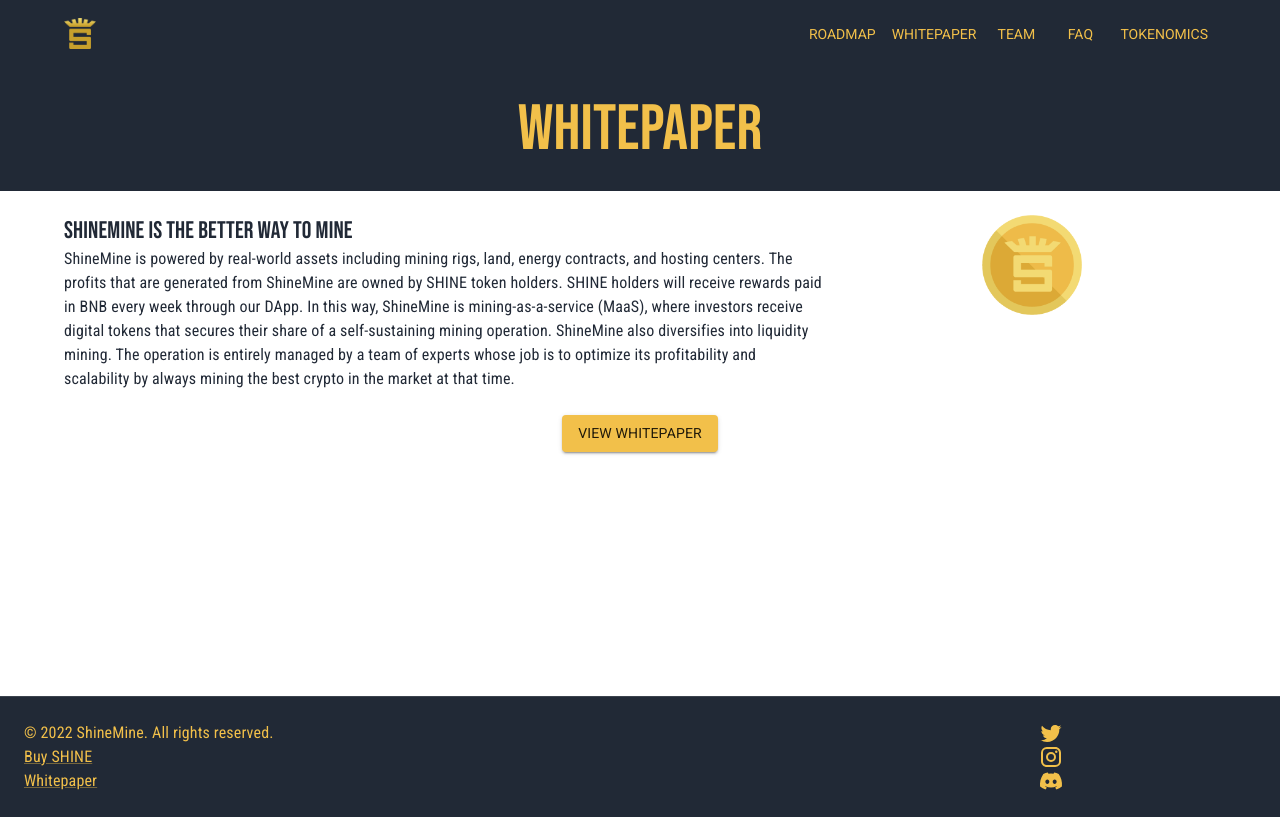
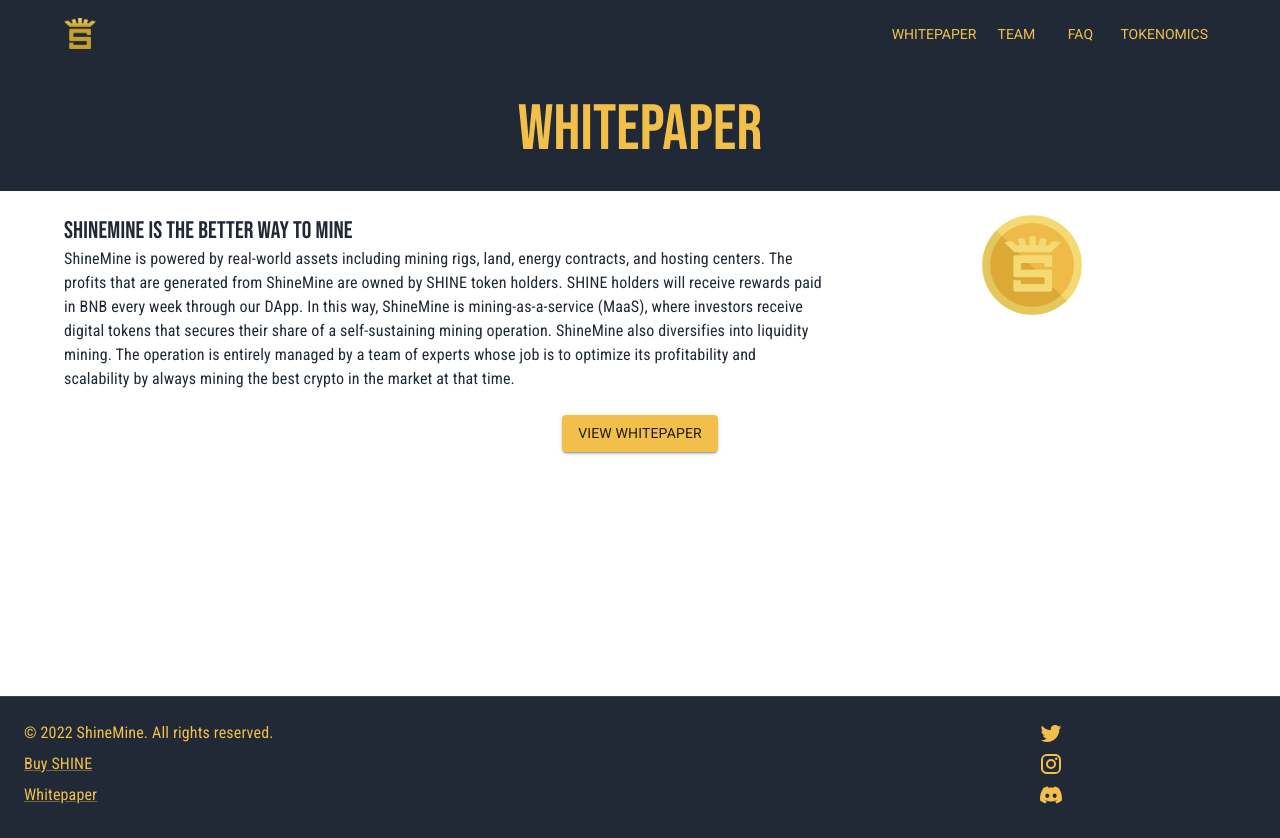
Before and after one commit to Joshuatanderson/shine-site-0, a Next.js app: page /whitepaper in a window 1280 px wide. Before the commit the page ends 817 px from the top, so only its background shows below. Built offline with nearby package versions, Linux system fonts and the light colour scheme.

Commit message:
feat: make footer links live

```diff
--- a/components/Footer.tsx
+++ b/components/Footer.tsx
@@ -64,20 +64,26 @@ const Footer = () => {
                                 justifyContent="center"
                                 alignContent="center"
                             >
-                                <Twitter
+                                <Link
+                                    target="_blank"
                                     href="https://twitter.com/ShineMine_io"
-                                    target="_blank"
-                                />
-                                <Instagram
+                                >
+                                    <Twitter />
+                                </Link>
+                                <Link
                                     target="_blank"
                                     href="https://www.instagram.com/shinemine.io/"
-                                />
-                                <SvgIcon
+                                >
+                                    <Instagram />
+                                </Link>
+                                <Link
                                     target="_blank"
                                     href="https://discord.gg/exsBtmkpxh"
                                 >
-                                    <FaDiscord />
-                                </SvgIcon>
+                                    <SvgIcon>
+                                        <FaDiscord />
+                                    </SvgIcon>
+                                </Link>
                             </Grid>
                         </Grid>
                     </Box>
--- a/components/Header.tsx
+++ b/components/Header.tsx
@@ -21,10 +21,6 @@ import { darkTheme } from "../styles/theme";
 import { ScopedCssBaseline } from "@mui/material";
 
 const pages = [
-    {
-        display: "Roadmap",
-        path: "roadmap",
-    },
     {
         display: "Whitepaper",
         path: "whitepaper",
@@ -71,25 +67,11 @@ export const Header = () => {
 
     const handleOpenNavMenu = (event: React.MouseEvent<HTMLElement>) => {
         setAnchorElNav(event.currentTarget);
-        // router.push(href);
     };
-    // const handleOpenUserMenu = (event: React.MouseEvent<HTMLElement>) => {
-    //     setAnchorElUser(event.currentTarget);
-    // };
 
     const handleCloseNavMenu = () => {
         setAnchorElNav(null);
     };
-
-    const handleCloseUserMenu = () => {
-        setAnchorElUser(null);
-    };
-
-    // const handleClick = (event) => {
-    //     event.preventDefault();
-    //     console.log(event);
-    //     // router.push(href);
-    // };
 
     return (
         <ThemeProvider theme={darkTheme}>
```
Also changed, not shown: pages/index.tsx (+17 -4 lines).
